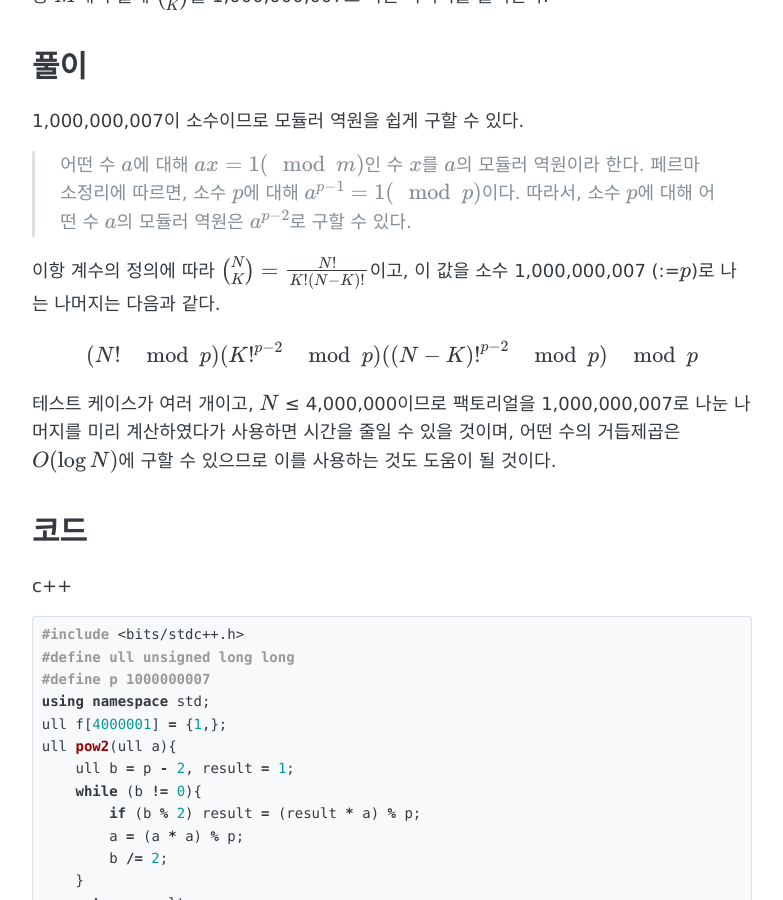
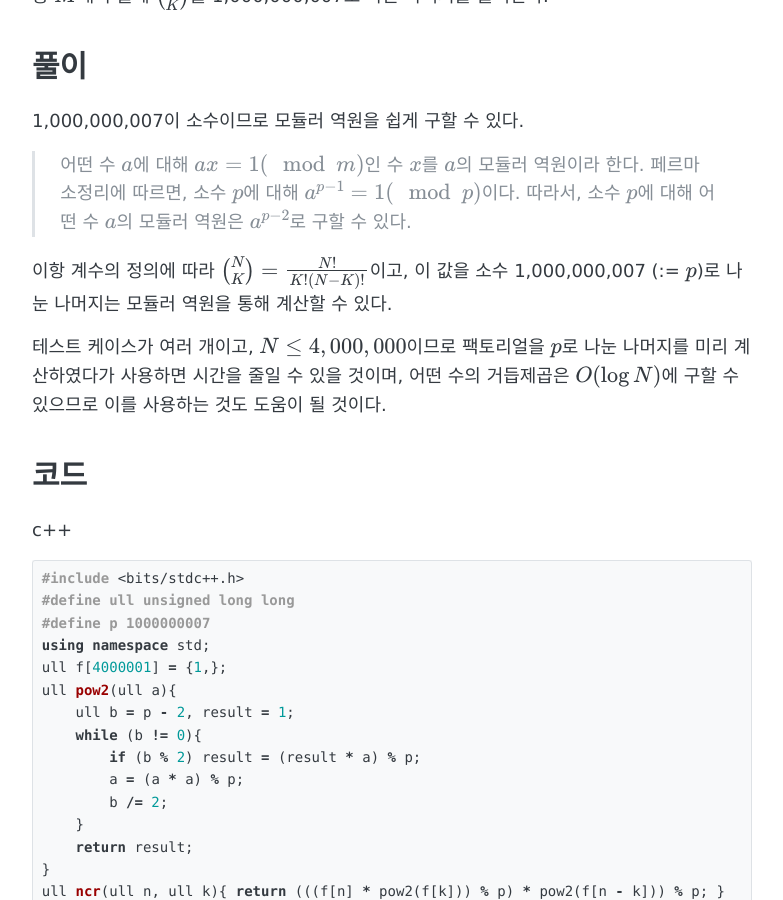
Before and after one commit to higstudev/higstudev.github.io, a Jekyll site: the page built from _posts/2024-01-05-BOJ13977.md, in a window 1280 px wide and 900 px high, scrolled down 727 px. Shown: the whole window, without its empty margins (248-1031 px from the left). Built offline with Jekyll 4.4.1, drawn with Linux system fonts in a browser that asks for light colours; formulas are drawn with MathJax 3.

Commit message:
Update 2024-01-05-BOJ13977.md

```diff
--- a/_posts/2024-01-05-BOJ13977.md
+++ b/_posts/2024-01-05-BOJ13977.md
@@ -29,11 +29,9 @@ $M$개의 자연수 $N$과 정수 $K$가 주어졌을 때 이항 계수 $\bin
 > 어떤 수 $a$에 대해 $ax = 1 (\mod{m})$인 수 $x$를 $a$의 모듈러 역원이라 한다.
 > 페르마 소정리에 따르면, 소수 $p$에 대해 $a^{p-1} = 1 (\mod{p})$이다. 따라서, 소수 $p$에 대해 어떤 수 $a$의 모듈러 역원은 $a^{p-2}$로 구할 수 있다.
 
-이항 계수의 정의에 따라 $\binom{N}{K} = \frac{N!}{K! (N-K)!}$이고, 이 값을 소수 1,000,000,007 (:=$p$)로 나는 나머지는 다음과 같다.
+이항 계수의 정의에 따라 $\binom{N}{K} = \frac{N!}{K! (N-K)!}$이고, 이 값을 소수 1,000,000,007 (:= $p$)로 나눈 나머지는 모듈러 역원을 통해 계산할 수 있다.
 
-$$(N!\mod{p})({K!}^{p-2}\mod{p})({(N-K)!}^{p-2}\mod{p})\mod{p}$$
-
-테스트 케이스가 여러 개이고, $N$ ≤ 4,000,000이므로 팩토리얼을 1,000,000,007로 나눈 나머지를 미리 계산하였다가 사용하면 시간을 줄일 수 있을 것이며, 어떤 수의 거듭제곱은 $O(\log N)$에 구할 수 있으므로 이를 사용하는 것도 도움이 될 것이다.
+테스트 케이스가 여러 개이고, $N \leq 4,000,000$이므로 팩토리얼을 $p$로 나눈 나머지를 미리 계산하였다가 사용하면 시간을 줄일 수 있을 것이며, 어떤 수의 거듭제곱은 $O(\log N)$에 구할 수 있으므로 이를 사용하는 것도 도움이 될 것이다.
 
 # 코드
 
```
